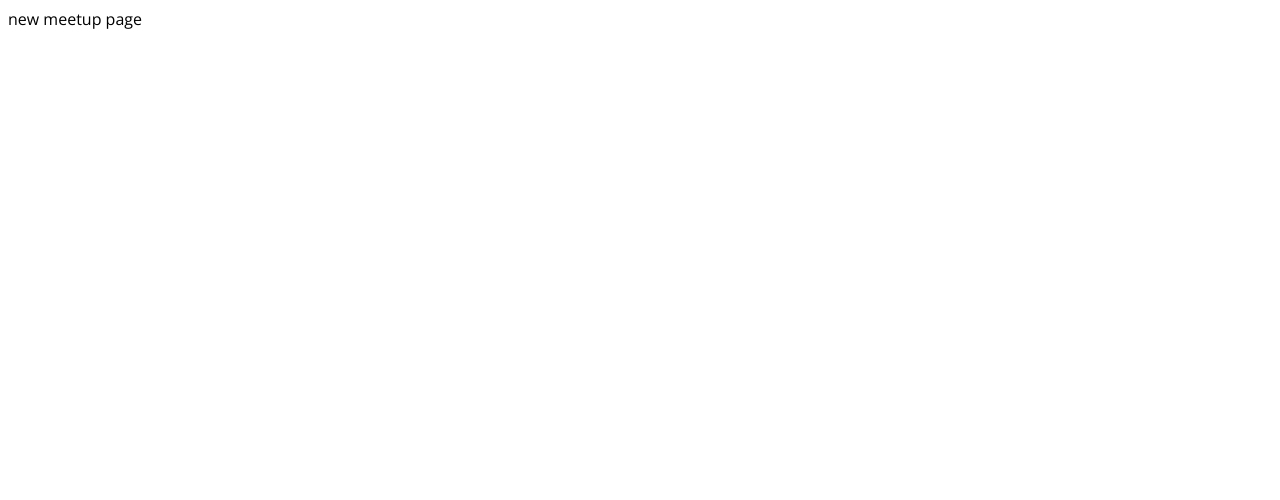
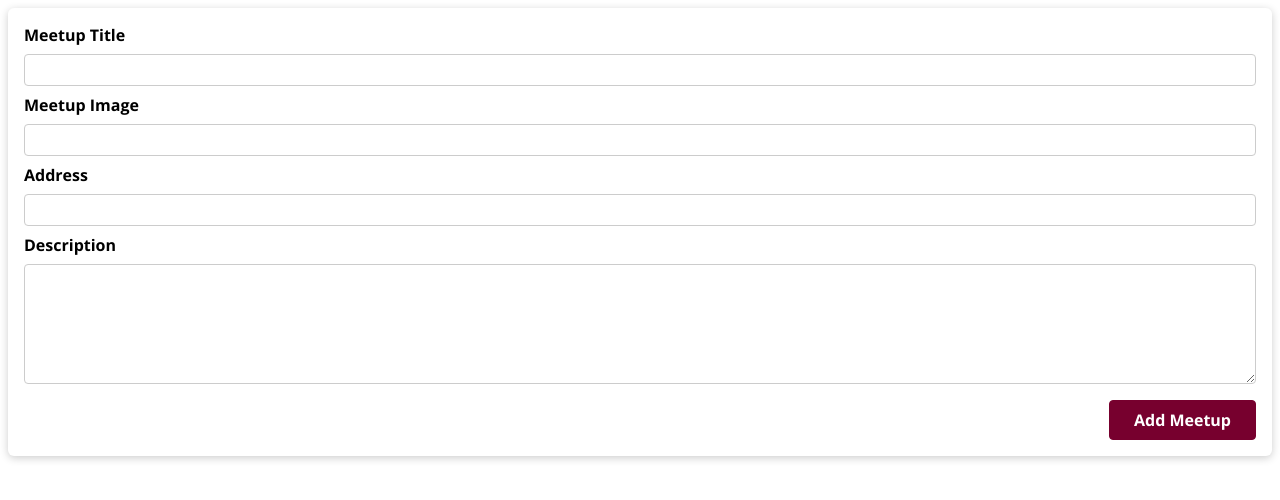
Before and after one commit to sweeptic/22---Optional-NextJS-Summary-new-project, a Next.js app: page /new-meetup in a window 1280 px wide. Shown: the top 500 px of the page. Built offline with nearby package versions, Linux system fonts and the light colour scheme.

Commit message:
017 Adding A Form For Adding Meetups

```diff
--- a/pages/new-meetup/index.js
+++ b/pages/new-meetup/index.js
@@ -1,3 +1,12 @@
+import NewMeetupForm from '../../components/meetups/NewMeetupForm';
 export default function NewMeetupPage() {
-  return <div>new meetup page</div>;
+  const addMeetupHandler = (enteredMeetupData) => {
+    console.log('enteredMeetupData', enteredMeetupData);
+  };
+
+  return (
+    <>
+      <NewMeetupForm onAddMeetup={addMeetupHandler} />
+    </>
+  );
 }
```
